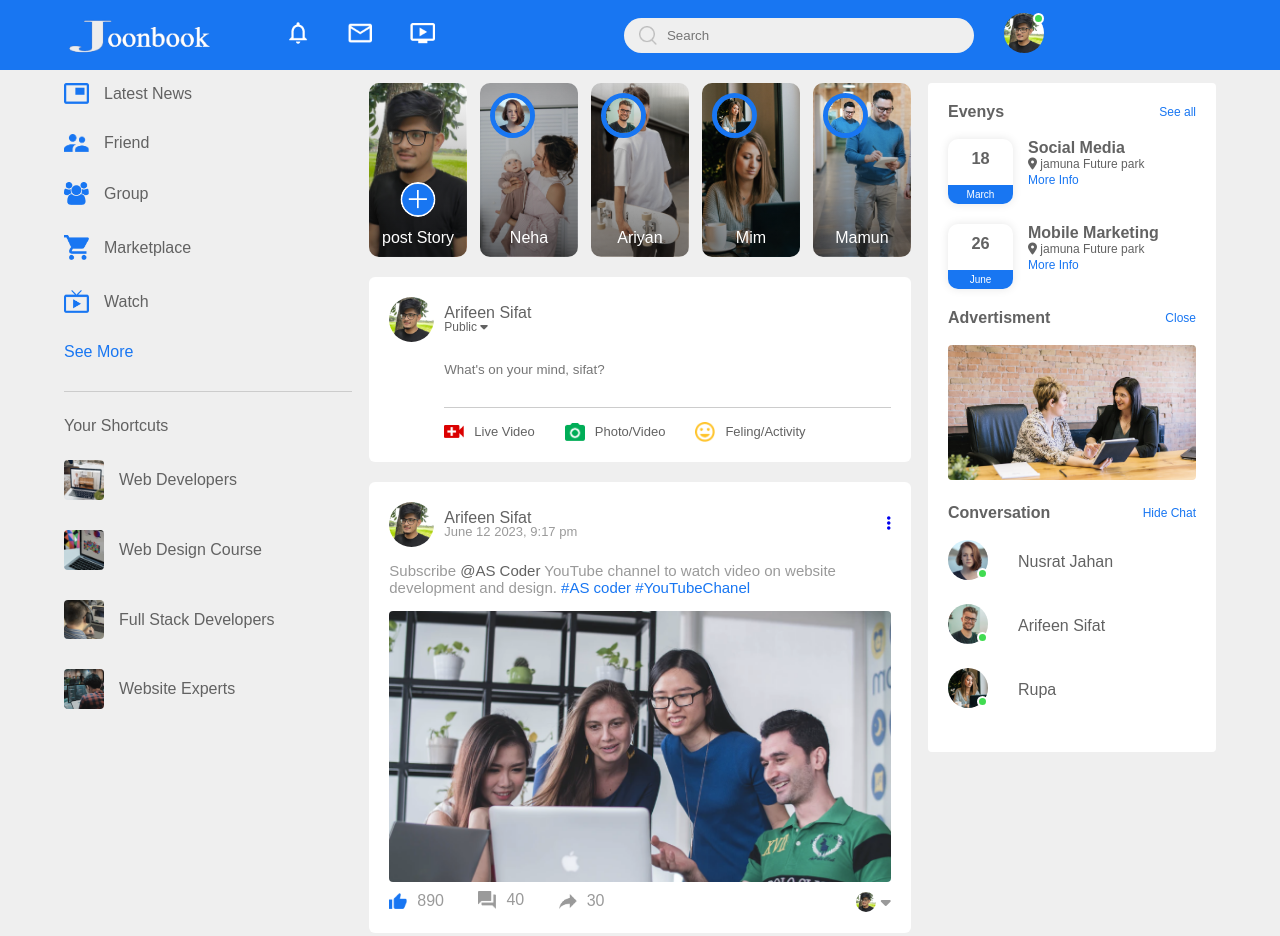
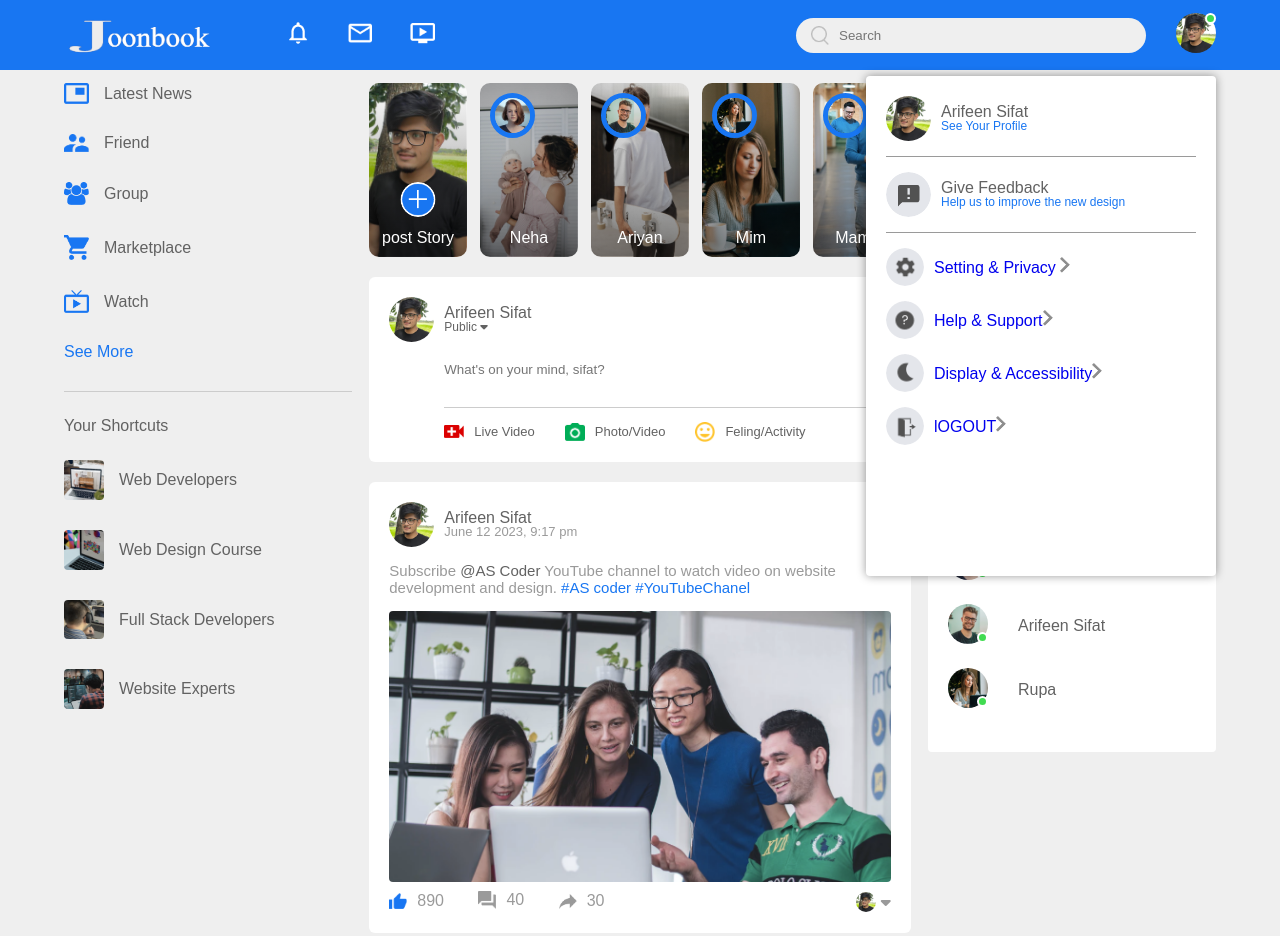
Before and after one commit to sif1t/Facebook-clone-Joonbook, a plain HTML site: page index.html in a window 1280 px wide. Shown: the top 936 px of the page. Drawn offline with Linux system fonts and the light colour scheme.

Commit message:
add new 5 setting option

```diff
--- a/index.html
+++ b/index.html
@@ -33,6 +33,44 @@
 
         <!-- setting menu  -->
         <div class="setting-menu">
+            <div class="settings-menu-inner">
+              <div class="user-profile">
+                <img src="images/profile-pic.png" alt="">
+                <div>
+                   <p>Arifeen Sifat</p>
+                   <a href="#">See Your Profile</a>
+                </div>
+            </div>
+            <hr>
+              <div class="user-profile">
+                <img src="images/feedback.png" alt="">
+                <div>
+                   <p>Give Feedback</p>
+                   <a href="#">Help us to improve the new design</a>
+                </div>
+            </div>
+            <hr>
+
+
+            <div class="setting-links">
+               <img src="images/setting.png" class="settings-icons">
+               <a href=" #">Setting & Privacy <img src="images/arrow.png" width="10px"></a>
+            </div>
+            <div class="setting-links">
+               <img src="images/help.png" class="settings-icons">
+               <a href=" #">Help & Support<img src="images/arrow.png" width="10px"></a>
+            </div>
+            <div class="setting-links">
+               <img src="images/display.png" class="settings-icons">
+               <a href=" #">Display & Accessibility<img src="images/arrow.png" width="10px"></a>
+            </div>
+            <div class="setting-links">
+               <img src="images/logout.png" class="settings-icons">
+               <a href=" #">lOGOUT<img src="images/arrow.png" width="10px"></a>
+            </div>
+
+
+          </div>
 
         </div>
      </nav>
--- a/style.css
+++ b/style.css
@@ -456,3 +456,52 @@ nav{
   padding: 10px 0 20px;
   font-size: 13px;
 }
+
+
+/* setting section start  */
+.setting-menu{
+  position: absolute;
+  width: 90%;
+  max-width: 350px;
+  height: 500px;
+  background: #fff;
+  box-shadow: 0 0 10px rgba(0, 0, 0, 0.4);
+  border-radius: 4px;
+  overflow: hidden;
+  top: 108%;
+  right: 5%;
+}
+
+.user-profile a{
+  font-size: 12px;
+  color: #1876f2;
+  text-decoration: none;
+}
+
+.settings-menu-inner{
+  padding: 20px;
+}
+
+.setting-menu hr{
+  border: 0;
+  height: 1px;
+  background: #9a9a9a;
+  margin: 15px 0     ;
+
+}
+
+.setting-links{
+  display: flex;
+  align-items: center;
+  margin: 15PX 0;
+}
+
+.setting-links .settings-icons{
+    width: 38PX;
+    margin-right: 10PX;
+    border-radius: 50%;
+}
+
+.setting-links a{
+  text-decoration: none;
+}
```
